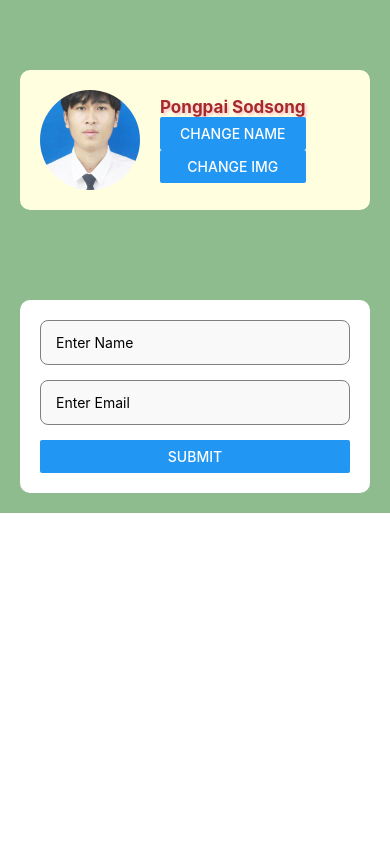
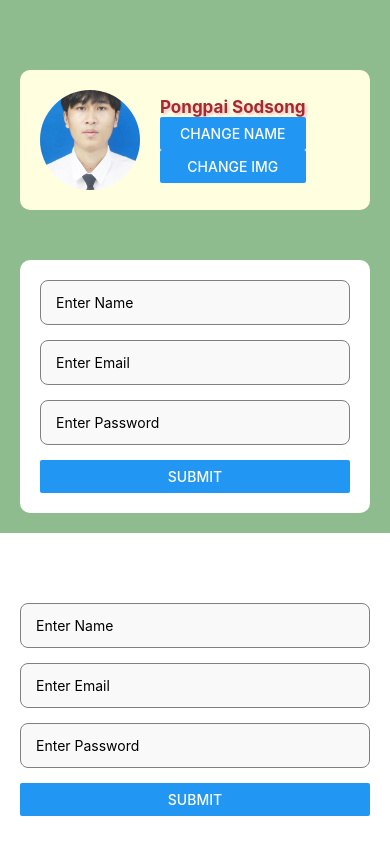
Before and after one commit to Pongpaii/PPreactnativeTNI, a React Native app: screen / in a window 390 px wide. Built offline with nearby package versions, Linux system fonts and the light colour scheme.

Commit message:
Prac4 Text Input Component

```diff
--- a/components/Login.tsx
+++ b/components/Login.tsx
@@ -1,17 +1,76 @@
-import { View, Text, TextInput, Button } from "react-native";
+import { View, Text, TextInput, Button, Alert } from "react-native";
 import React from "react";
 import { styles } from "../styles/styles";
 import { stylesPractice } from "../styles/styles";
 import { useState, useEffect } from "react";
 
-const Login = () => {
+const Login = (): React.JSX.Element => {
+  const [name, setName] = useState("");
+  const [email, setEmail] = useState("");
+  const [password, setPassword] = useState("");
+
+  const validateEmail = (email: string): boolean => {
+    const recheckEmail = /\S+@\S+\.\S+/;
+    return recheckEmail.test(email);
+  };
+
+  //---------------------------------------------
+  const handleSubmit = () => {
+    let errorMessage = "";
+    if (!name) {
+      errorMessage += "Please Enter Name\n"; //didn't fill name
+    }
+
+    if (!email) {
+      errorMessage += "Please Enter Email\n"; //didn't fill email
+    } else if (!validateEmail(email)) {
+      errorMessage += "Invalid Email Format\n"; //fake email
+    }
+
+    if (!password) {
+      errorMessage += "Please Enter Password\n"; //didn't fill pass
+    } else if (password.length < 6) {
+      errorMessage += "Password must be 6 characters\n"; //fake email
+    }
+    //abt error msg
+    if (errorMessage) {
+      Alert.alert("Error", errorMessage.trim(), [{ text: "OK" }]);
+      return;
+    }
+    Alert.alert("Alert", "Success", [{ text: "OK" }]);
+  };
+
+  //---------------------------------------------
+
+  const onCLickMe = () => {
+    Alert.alert("Alert!", `Hello ${name}`);
+  };
+
   return (
-    <View style={styles.container}>
-     <View style={styles.LoginContainer}>
-        <TextInput style={stylesPractice.logininput} placeholder="Enter Name" />
-        <TextInput style={stylesPractice.logininput} placeholder="Enter Email"/>
-        <Button title="SUBMIT"></Button>
-    </View>
+    <View style={styles.LoginContainer}>
+      <TextInput
+        style={stylesPractice.logininput}
+        placeholder="Enter Name"
+        value={name}
+        onChangeText={setName}
+      />
+      <TextInput
+        style={stylesPractice.logininput}
+        placeholder="Enter Email"
+        keyboardType="email-address"
+        value={email}
+        onChangeText={setEmail}
+      />
+
+      <TextInput
+        style={stylesPractice.logininput}
+        placeholder="Enter Password"
+        value={password}
+        onChangeText={setPassword}
+        secureTextEntry={true}
+      />
+
+      <Button title="SUBMIT" onPress={handleSubmit}></Button>
     </View>
   );
 };
--- a/components/ProfileScreen.tsx
+++ b/components/ProfileScreen.tsx
@@ -1,6 +1,8 @@
 import { View, Text, Image, Button } from "react-native";
 import { styles } from "../styles/styles";
 import React, { useState } from "react";
+import Login from "./Login";
+import Content from "./Content";
 // : React.JSX.Element = force into ts.
 
 const ProfileScreen = (): React.JSX.Element => {
@@ -36,7 +38,10 @@ const handleChangeImg = () =>{
         </View>
 
       </View>
+      <Login/>
+
     </View>
+
   );
 };
 //https://reactnative.dev/docs/colors#named-colors
```
Also changed, not shown: App1.tsx (+37 -32 lines), L5_App.tsx (renamed from tsexample/example2.ts, +11 -13 lines).
